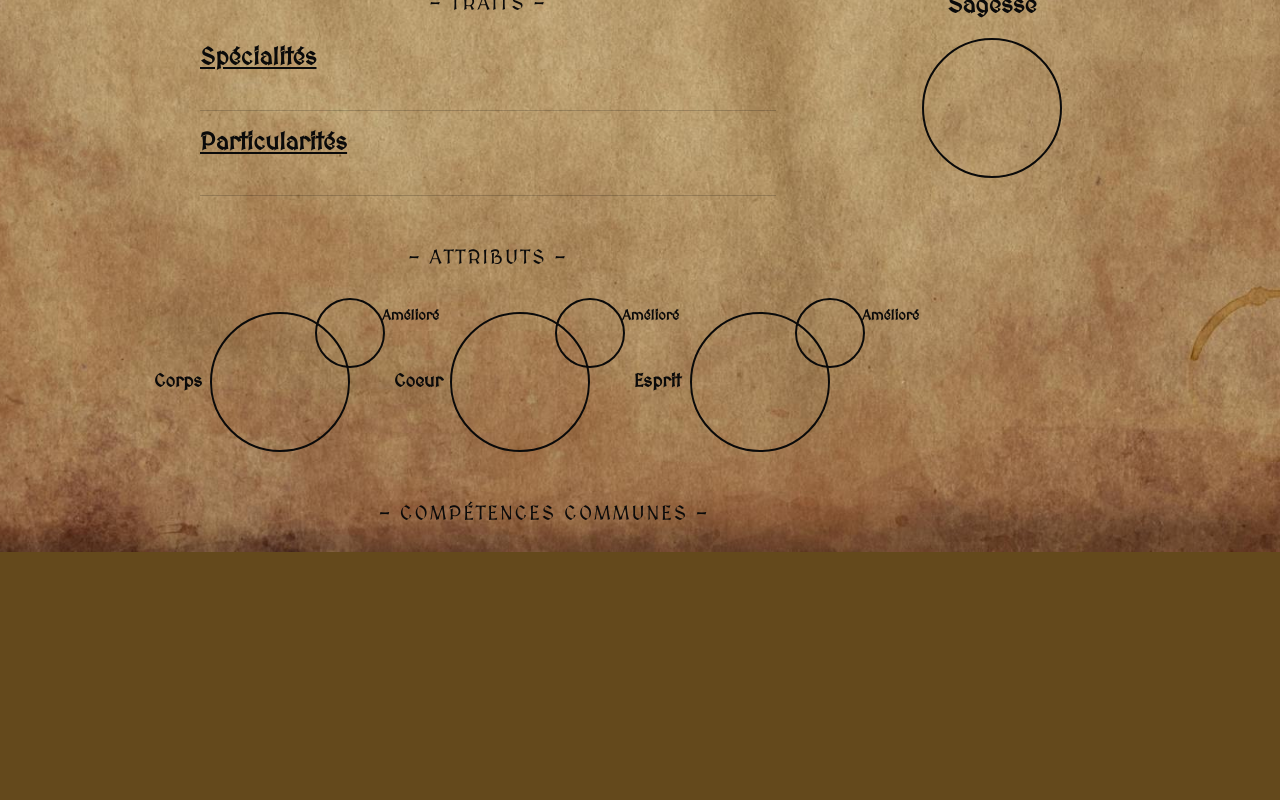
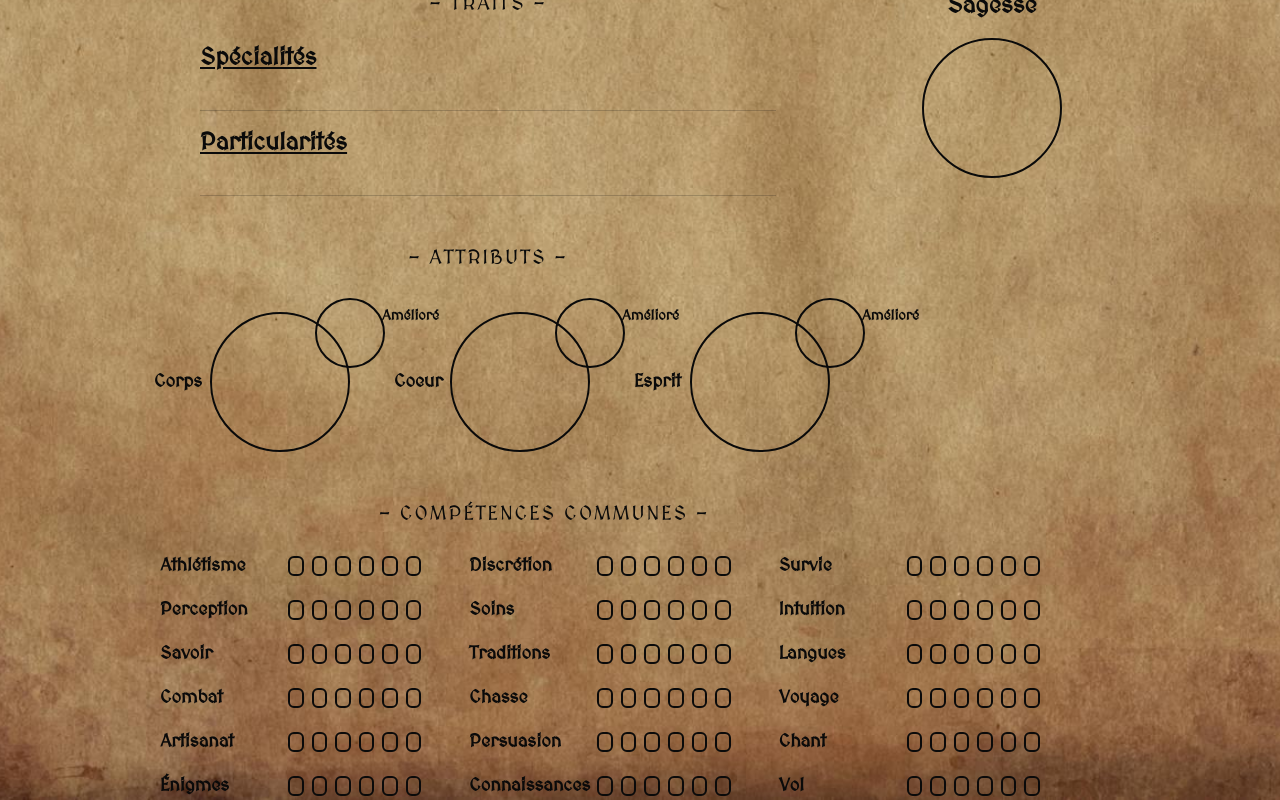
Before and after one commit to Juntakk/anneau-unique, a Next.js app: page /1 in a window 1280 px wide. Shown: the part 615-1415 px from the top of the page. Before the commit the page ends 1167 px from the top, so only its background shows below. Built offline with nearby package versions, Linux system fonts and the light colour scheme.

Commit message:
Add Competence component and integrate it into MainPage for displaying skills

```diff
--- /dev/null
+++ b/app/[name]/components/competence-commune.tsx
@@ -0,0 +1,17 @@
+const Competence = ({ label }: { label: string }) => {
+  return (
+    <div className="flex items-center gap-2">
+      <label className="min-w-[120px] text-lg font-semibold text-foreground">
+        {label}
+      </label>
+      {Array.from({ length: 6 }).map((_, i) => (
+        <input
+          key={i}
+          type="checkbox"
+          className="w-5 h-5 border-2 border-foreground rounded-sm transition duration-150 appearance-none checked:bg-green-700 hover:cursor-pointer"
+        />
+      ))}
+    </div>
+  );
+};
+export default Competence;
--- a/app/[name]/components/main-page.tsx
+++ b/app/[name]/components/main-page.tsx
@@ -3,10 +3,31 @@
 import MainInput from "./main-input";
 import AttributeCircles from "./attribute-circles";
 import MainCircle from "./main-circles";
+import Competence from "./competence-commune";
 
 type MainPageProps = {
   name: string;
 };
+const competenceLabels = [
+  "Athlétisme",
+  "Discrétion",
+  "Survie",
+  "Perception",
+  "Soins",
+  "Intuition",
+  "Savoir",
+  "Traditions",
+  "Langues",
+  "Combat",
+  "Chasse",
+  "Voyage",
+  "Artisanat",
+  "Persuasion",
+  "Chant",
+  "Énigmes",
+  "Connaissances",
+  "Vol",
+];
 
 const MainPage = ({ name }: MainPageProps) => {
   return (
@@ -66,6 +87,11 @@ const MainPage = ({ name }: MainPageProps) => {
       <h2 className="text-center text-xl w-4/5 mt-12 mb-6 tracking-widest">
         – COMPÉTENCES COMMUNES –
       </h2>
+      <div className="w-11/12 grid grid-cols-3 gap-x-12 gap-y-4">
+        {competenceLabels.map((label) => (
+          <Competence key={label} label={label} />
+        ))}
+      </div>
     </div>
   );
 };
```
